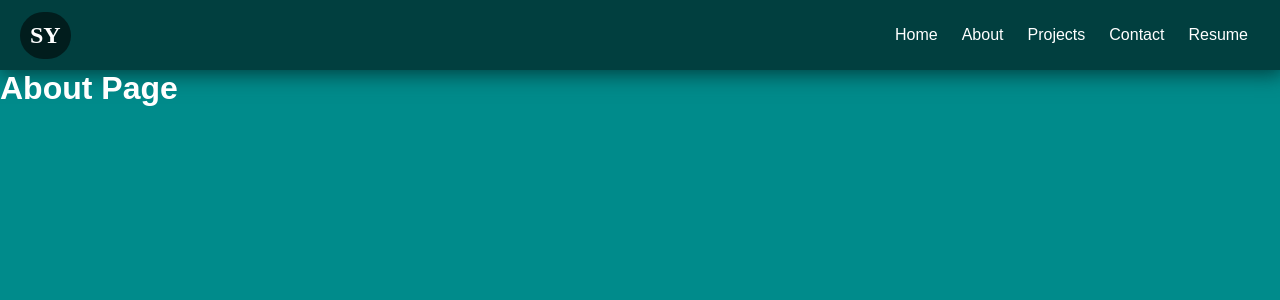
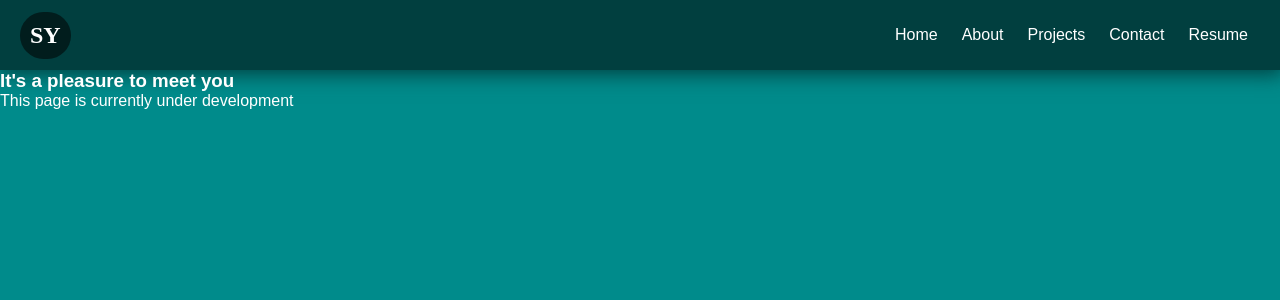
Before and after one commit to Shehu-Yakubu/profile, a React (Vite) app: page /about in a window 1280 px wide. Shown: the top 300 px of the page. Built offline with nearby package versions, Linux system fonts and the light colour scheme; a web font is replaced by a local one.

Commit message:
Update pages

```diff
--- a/src/pages/About.jsx
+++ b/src/pages/About.jsx
@@ -1,7 +1,8 @@
 const About = () => {
     return (
         <div className="about">
-            <h1>About Page</h1>
+            <h3>It's a pleasure to meet you</h3>
+            <p>This page is currently under development</p>
         </div>
     )
 }
--- a/src/pages/Projects.jsx
+++ b/src/pages/Projects.jsx
@@ -1,7 +1,7 @@
 const Projects = () => {
     return (
         <div className="projects">
-            <h1>Explore my work and contributions to the devlopers communities</h1>
+            <h1>Explore my work and contributions to developers community</h1>
             <p>This page is currently under development</p>
         </div>
     )
```
